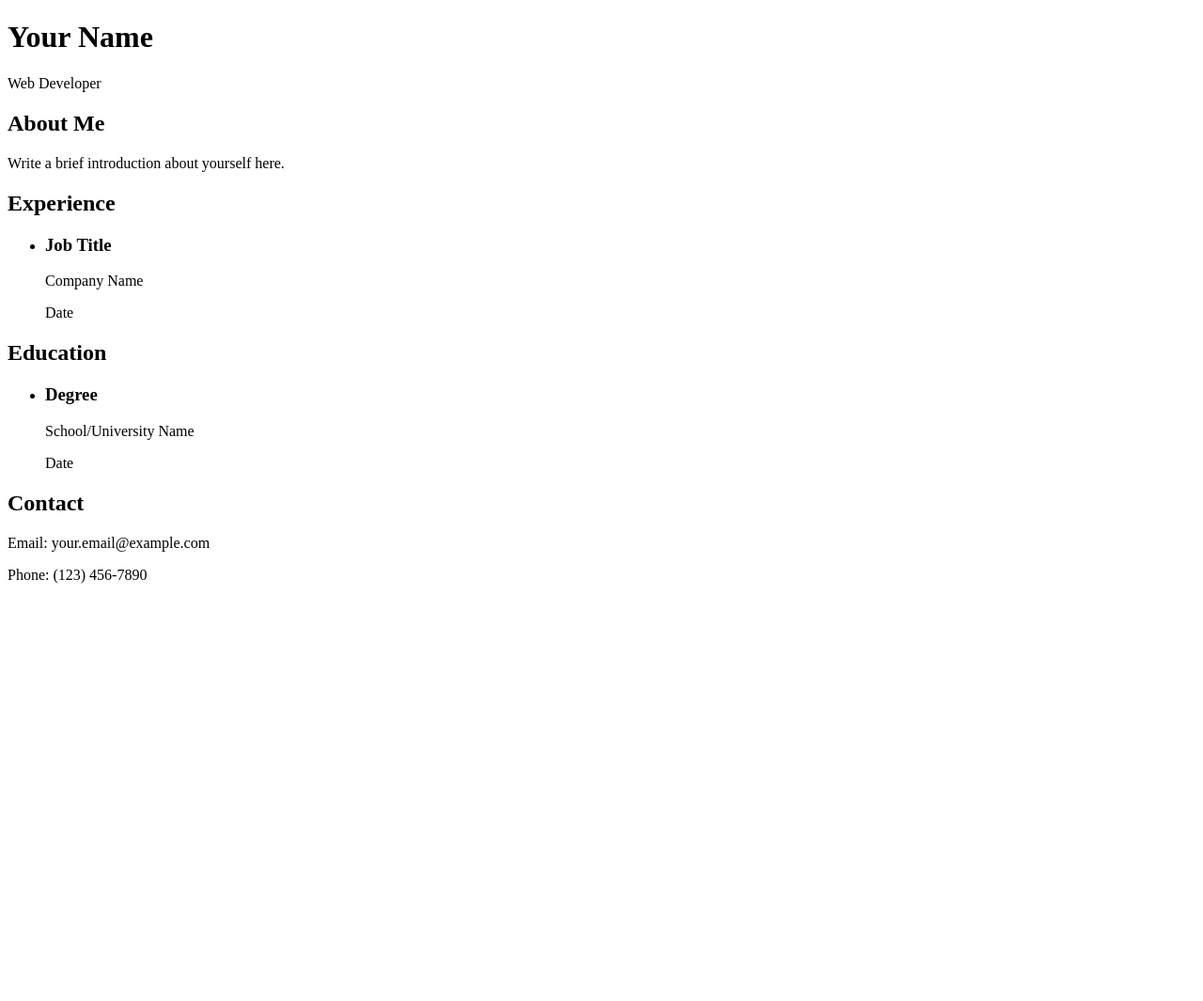
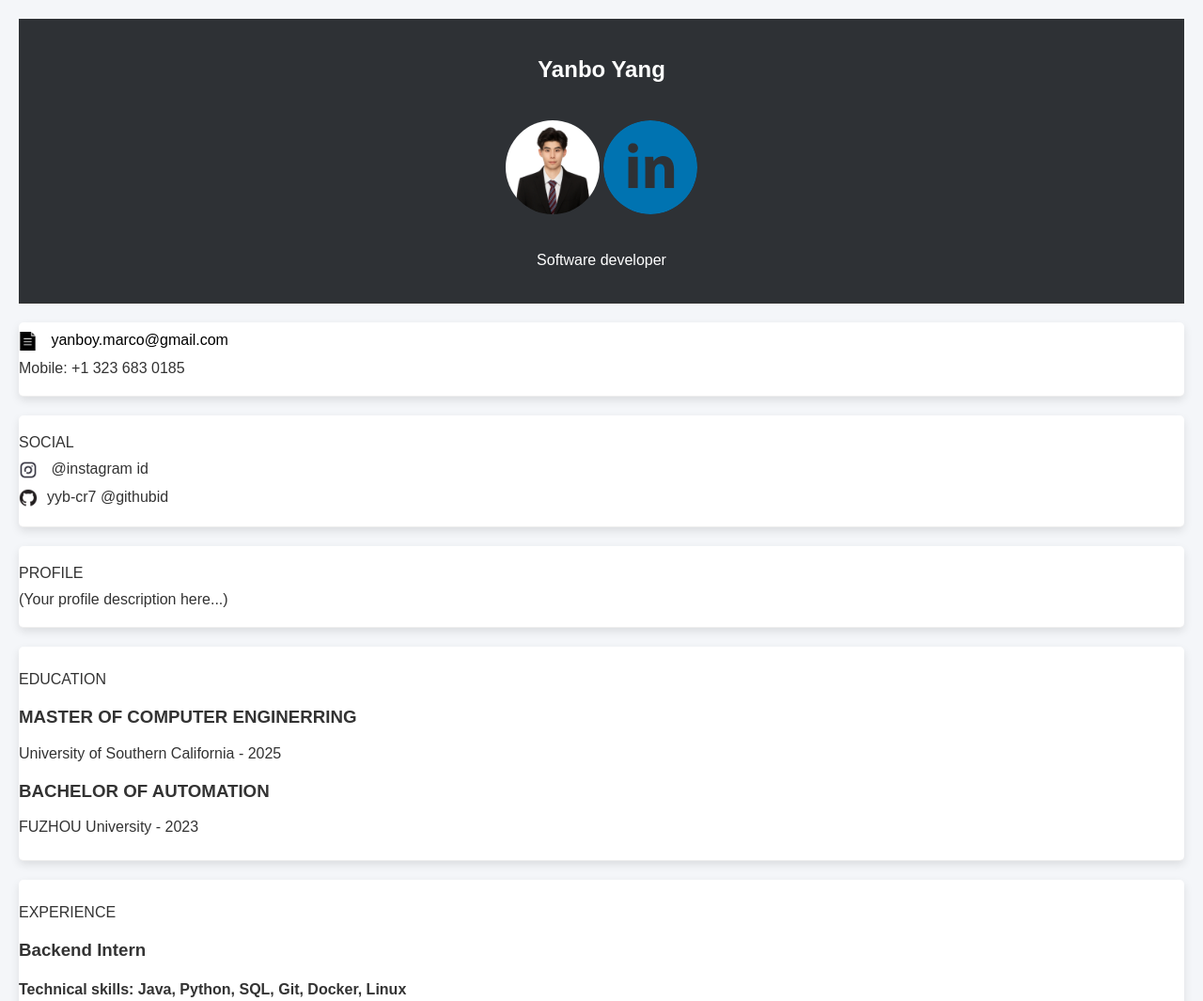
Before and after one commit to yyb-cr7/yyb-cr7.github.io, a plain HTML site: page index.html in a window 1280 px wide. Shown: the top 1065 px of the page at 94% size. Before the commit the page ends 800 px from the top, so only its background shows below. Drawn offline with Linux system fonts and the light colour scheme; files whose address does not match are found by name.

Commit message:
basic detail

```diff
--- /dev/null
+++ b/assests/css/style.css
@@ -0,0 +1,106 @@
+body {
+    font-family: 'Poppins', sans-serif;
+    background-color: #f4f6f9;
+    color: #333;
+}
+
+.header {
+    background-color: #2e3135;
+    color: #ffffff;
+    size: 100px;
+}
+
+.contact, .social, .profile, .education, .experience, .certificates, .references {
+    background-color: #ffffff;
+    box-shadow: 0px 4px 10px rgba(0,0,0,0.1);
+    border-radius: 5px;
+    padding: 20px;
+}
+
+.linkedin-img {
+    width: 100px;
+    border-radius: 50%;
+    margin: 20px 0;
+    size: 100px;
+    left: 50%;
+    top: 50%;
+}
+
+.face-img {
+    width: 100px;
+    border-radius: 50%;
+    margin: 20px 0;
+    size: 10px;
+    left: 50%;
+    top: 50%;
+}
+
+a {
+    color: #3498db;
+    transition: color 0.3s;
+}
+
+a:hover {
+    color: #2980b9;
+}
+
+.profile-img {
+    width: 20px;
+    margin-right: 10px;
+    vertical-align: middle;
+    size: 30px;
+    left: 50%;
+    top: 50%;
+}
+
+.instagram-img {
+    width: 20px;
+    margin-right: 10px;
+    vertical-align: middle;
+    size: 30px;
+    left: 50%;
+    top: 50%;
+}
+
+.github-img {
+    width: 20px;
+    margin-right: 10px;
+    vertical-align: middle;
+    size: 30px;
+    left: 50%;
+    top: 50%;
+}
+body {
+    font-family: Arial, sans-serif;
+    color: #333;
+    margin: 20px;
+}
+
+.header {
+    border-bottom: 1px solid #333;
+    text-align: center;
+    padding: 20px 0;
+}
+
+.contact, .social, .profile, .education, .experience, .certificates, .references {
+    margin: 20px 0;
+    border-bottom: 1px solid #eee;
+    padding: 10px 0;
+}
+
+.contact p, .social p, .profile p {
+    margin: 10px 0;
+}
+
+a {
+    text-decoration: none;
+    color: #000;
+}
+
+h3 {
+    margin-top: 20px;
+}
+
+.references div, .certificates div, .experience div {
+    margin-bottom: 20px;
+}
--- a/index.html
+++ b/index.html
@@ -1,56 +1,98 @@
 <!DOCTYPE html>
 <html lang="en">
+
 <head>
     <meta charset="UTF-8">
     <meta name="viewport" content="width=device-width, initial-scale=1.0">
-    <title>Your Name - Resume</title>
-    <link rel="stylesheet" href="style.css">
+    <title>Yanbo Yang Resume</title>
+    <link rel="stylesheet" href="E:\github\yyb-cr7.github.io\assests\css\style.css">
+    <!-- Add the following line within the <head> section -->
+
+
 </head>
+
 <body>
-    <header>
-        <div class="container">
-            <h1>Your Name</h1>
-            <p>Web Developer</p>
+
+    <div class="header">
+        <h2>Yanbo Yang</h2>
+        <img src="E:\github\yyb-cr7.github.io\assests\img\face.jpg" alt="Face Image" class="face-img">
+        <a href="https://www.linkedin.com/in/yanbo-yang-246805288/">
+        <img src="E:\github\yyb-cr7.github.io\assests\img\Linkedin.png" class="linkedin-img" />
+        </a>
+        <p>Software developer</p>
+    </div>
+
+    <div class="contact">
+        <img src="E:\github\yyb-cr7.github.io\assests\img\profile.png" alt="Profile Image" class="profile-img">
+        <a href="yanboy.marco@gmail.com">yanboy.marco@gmail.com</a>
+        <p>Mobile: <span>+1 323 683 0185</span></p>
+    </div>
+
+    <!-- Social Section -->
+    <div class="social">
+        <p>SOCIAL</p>
+        <p><img src="E:\github\yyb-cr7.github.io\assests\img\Instagram.png" alt="Instagram Icon" class="instagram-img"> @instagram id</p>
+        <p><img src="E:\github\yyb-cr7.github.io\assests\img\github.png" alt="Github Icon" class="github-img">yyb-cr7 @githubid</p>
+    </div>
+
+    <div class="profile">
+        <p>PROFILE</p>
+        <p>(Your profile description here...)</p>
+    </div>
+
+    <div class="education">
+        <p>EDUCATION</p>
+        <div>
+            <h3>MASTER OF COMPUTER ENGINERRING</h3>
+            <p>University of Southern California - 2025</p>
+            <h3>BACHELOR OF AUTOMATION</h3>
+            <p>FUZHOU University - 2023</p>
         </div>
-    </header>
-    <section id="about">
-        <div class="container">
-            <h2>About Me</h2>
-            <p>Write a brief introduction about yourself here.</p>
+    </div>
+
+    <div class="experience">
+        <p>EXPERIENCE</p>
+        <!-- Add each experience similar to the one below -->
+        <div>
+            <h3>Backend Intern</h3>
+            <h4>Technical skills: Java, Python, SQL, Git, Docker, Linux</h4>
+            <p>Ruijie Networks Co. Ltd. --- 03/2022 - 06/2022</p>
+            <p> Programmed Python scripts to export files for 3 platform usage (200+ companies) in order to translate internationalized Excel files into SQL or message files to increase document transition.</p>
+            <p> Compiled transmission of map information interface, storage front-end return location information interface and other interfaces to complete software’s function applied for 100 companies’ utilization.</p>
+            <p> Resolved translation task, bug document, interface document composing task as project assistance.</p>
+            <p> Accomplished a summary document of learning experience, writing methods and knowledge as sample of intern summary to help new intern initiating internship.</p>
         </div>
-    </section>
-    <section id="experience">
-        <div class="container">
-            <h2>Experience</h2>
-            <ul>
-                <li>
-                    <h3>Job Title</h3>
-                    <p>Company Name</p>
-                    <p>Date</p>
-                </li>
-                <!-- Add more experience items here -->
-            </ul>
+
+        <div>
+            <h3>Software Intern</h3>
+            <h4>Technical skills:  Java, JavaScript, UML, CSS</h4>
+            <p>Agricultural Bank of China Changsha Branch --- 07/2022 - 08/2022</p>
+            <p> Developed a Jaspersoft template, a report designer based on Eclipse platform specifically developed for JasperReports engine which improved 5% transmitting efficiency of bank statement form. </p>
+            <p> Improved local RONGYIHUI system module function efficiency with UML.</p>
+            <p> Made contributions the development of a front-end UI for a power supply of banking software utilization using Vue.js.</p>
+            <p> Wrote requirements documents and translated business requirements into technical implements.</p>
         </div>
-    </section>
-    <section id="education">
-        <div class="container">
-            <h2>Education</h2>
-            <ul>
-                <li>
-                    <h3>Degree</h3>
-                    <p>School/University Name</p>
-                    <p>Date</p>
-                </li>
-                <!-- Add more education items here -->
-            </ul>
+    </div>
+
+    <div class="certificates">
+        <p>CERTIFICATES</p>
+        <!-- Add each certificate similar to the one below -->
+        <div>
+            <h3>Certificate Title</h3>
+            <p>(Description)</p>
         </div>
-    </section>
-    <section id="contact">
-        <div class="container">
-            <h2>Contact</h2>
-            <p>Email: your.email@example.com</p>
-            <p>Phone: (123) 456-7890</p>
+    </div>
+
+    <div class="references">
+        <p>Technical Skills</p>
+        <!-- Add each reference similar to the one below -->
+        <div>
+            <p><h4>Programming Languages: </h4>Java, Python, Micro-python; C; C++ SQL, CSS, HTML, Unix, Shell</p>
+            <p><h4>Frameworks: </h4>Mybatis-plus, Springboot, Vue.JS</p>
+            <p><h4>Develop tools: </h4>Docker, Git, Linux, MySQL </p>
         </div>
-    </section>
+    </div>
+
 </body>
+
 </html>
```
Also changed, not shown: test.html (added, +96 -0 lines), assests/img/Linkedin.png (added), assests/img/face.jpg (added), assests/img/github.png (added), assests/img/instagram.png (added), assests/img/profile.png (added).
